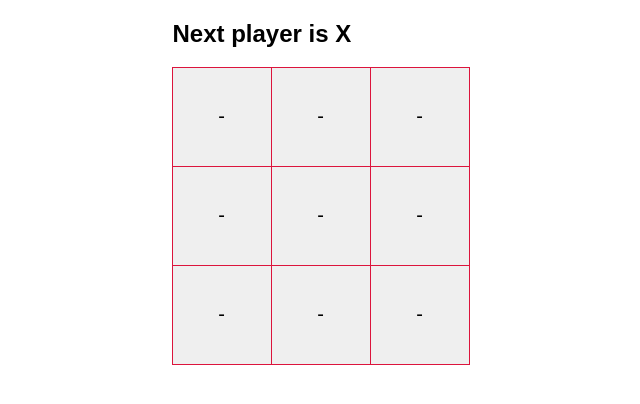
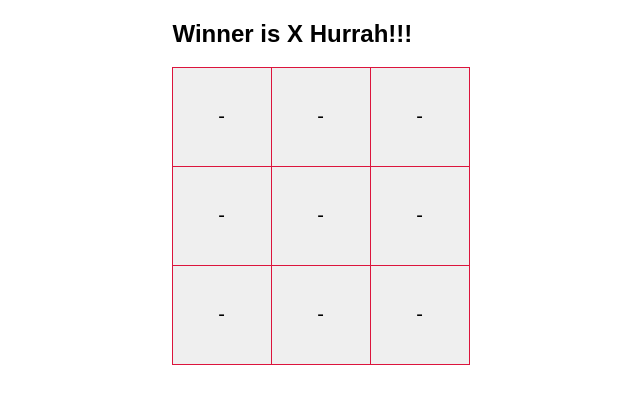
Before and after one commit to anilnamde/workshop, a React (Create React App) app in the folder react_tic-tac-toe/: page / in a window 1280 px wide. Shown: the top 404 px of the page, without its empty margins (315-955 px from the left). Built offline with nearby package versions, Linux system fonts and the light colour scheme.

Commit message:
working on the win logic

```diff
--- a/react_tic-tac-toe/src/Board/index.js
+++ b/react_tic-tac-toe/src/Board/index.js
@@ -8,16 +8,61 @@ const CONSTANTS = {
     UNSET: '-'
 };
 
+class Logic {
+    constructor() {
+        const winCombinations = [
+            [1, 1, 1, 0, 0, 0, 0, 0, 0],
+            [0, 0, 0, 1, 1, 1, 0, 0, 0],
+            [0, 0, 0, 0, 0, 0, 1, 1, 1],
+
+            [1, 0, 0, 1, 0, 0, 1, 0, 0],
+            [0, 1, 0, 0, 1, 0, 0, 1, 0],
+            [0, 0, 1, 0, 0, 1, 0, 0, 1],
+
+            [1, 0, 0, 0, 1, 0, 0, 0, 1],
+            [0, 0, 1, 0, 1, 0, 1, 0, 0]
+        ];
+
+        this.winPossibilities = Logic.convertArrayOfBinaryArrayToNumber(winCombinations);
+    }
+
+    static convertArrayOfBinaryArrayToNumber(arrayOfbinaryArray) {
+        return arrayOfbinaryArray.map((winCombination)=> {
+            return Logic.convertBinaryArrayToNumber(winCombination);
+        });
+    }
+
+    static convertBoardToBinaryArray(values, player) {
+        return values.map((value)=> {
+            return value === player ? 1 : 0;
+        });
+    }
+
+    static convertBinaryArrayToNumber(binaryArray) {
+        return parseInt(binaryArray.join(''), 2);
+    }
+
+    isWin(array, player) {
+        const binaryArray = Logic.convertBoardToBinaryArray(array, player);
+        const number = Logic.convertBinaryArrayToNumber(binaryArray);
+        if (this.winPossibilities.indexOf(number) > 0)
+            return player;
+        return CONSTANTS.UNSET;
+    }
+}
+
 export default class Board extends Component {
     constructor() {
         super();
         this.state = this.getInitialState();
+        this.logic = new Logic();
     }
 
     getInitialState() {
         return {
             values: Array(9).fill().map((e, index)=> CONSTANTS.UNSET),
-            xIsNext: true
+            xIsNext: true,
+            winner: CONSTANTS.UNSET
         };
     }
 
@@ -25,7 +70,7 @@ export default class Board extends Component {
         return this.state.values[index] !== CONSTANTS.UNSET;
     }
 
-    showCurrentPlayer(){
+    showCurrentPlayer() {
         return this.state.xIsNext ? CONSTANTS.CROSS : CONSTANTS.CIRLCLE
     }
 
@@ -33,10 +78,17 @@ export default class Board extends Component {
         if (!this.isSquareSelected(index)) {
             const values = this.state.values.slice();
             values[index] = this.showCurrentPlayer();
-            this.setState({
-                xIsNext: !this.state.xIsNext,
-                values
+            const currentPlayer = this.showCurrentPlayer();
+
+            this.setState((prevState, prop) => {
+                this.calculateWin(values, currentPlayer)
+                return {
+                    xIsNext: !this.state.xIsNext,
+                    values
+                };
             });
+
+
         }
     }
 
@@ -50,11 +102,31 @@ export default class Board extends Component {
         });
     }
 
+    calculateWin(values, player) {
+        var winner = this.logic.isWin(values, player);
+        if (winner !== CONSTANTS.UNSET) {
+            this.setState((prevState, prop) => {
+                const newState = prevState.splice();
+                return {
+                    newState,
+                    winner: player
+                };
+            });
+        }
+    }
+
+    getMessage(){
+        if(this.state.winner !== CONSTANTS.UNSET){
+            return <h2>Next player is {this.showCurrentPlayer()}</h2>
+        }
+        return <h2>Winner is {this.showCurrentPlayer()} Hurrah!!! </h2>
+    }
+
     render() {
         const list = this.getListToRender(this.state.values);
         return (
             <div>
-                <h2>Next player is {this.showCurrentPlayer()}</h2>
+                {this.getMessage()}
                 <ul className="board">{list}</ul>
             </div>);
     }
```
